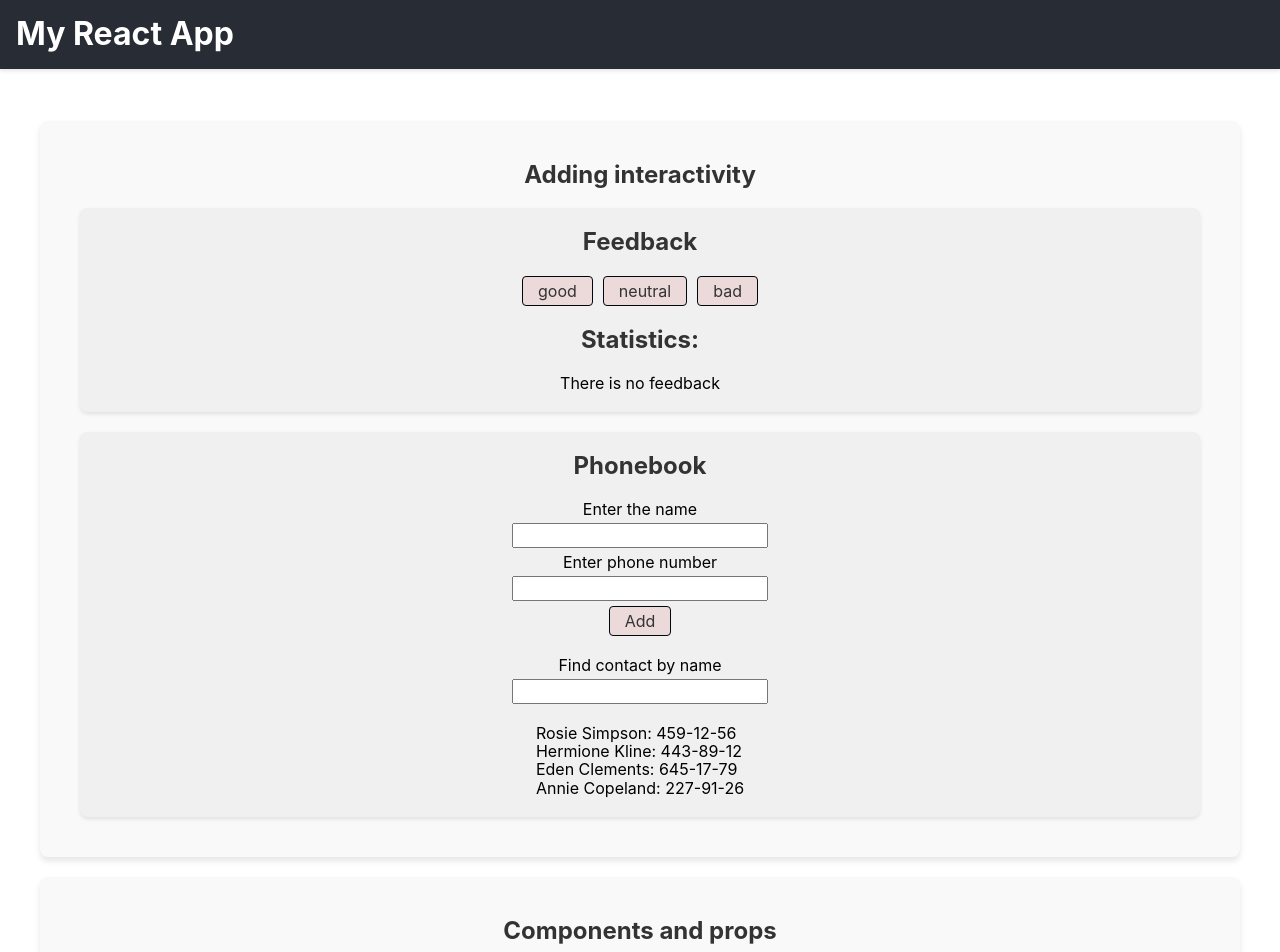
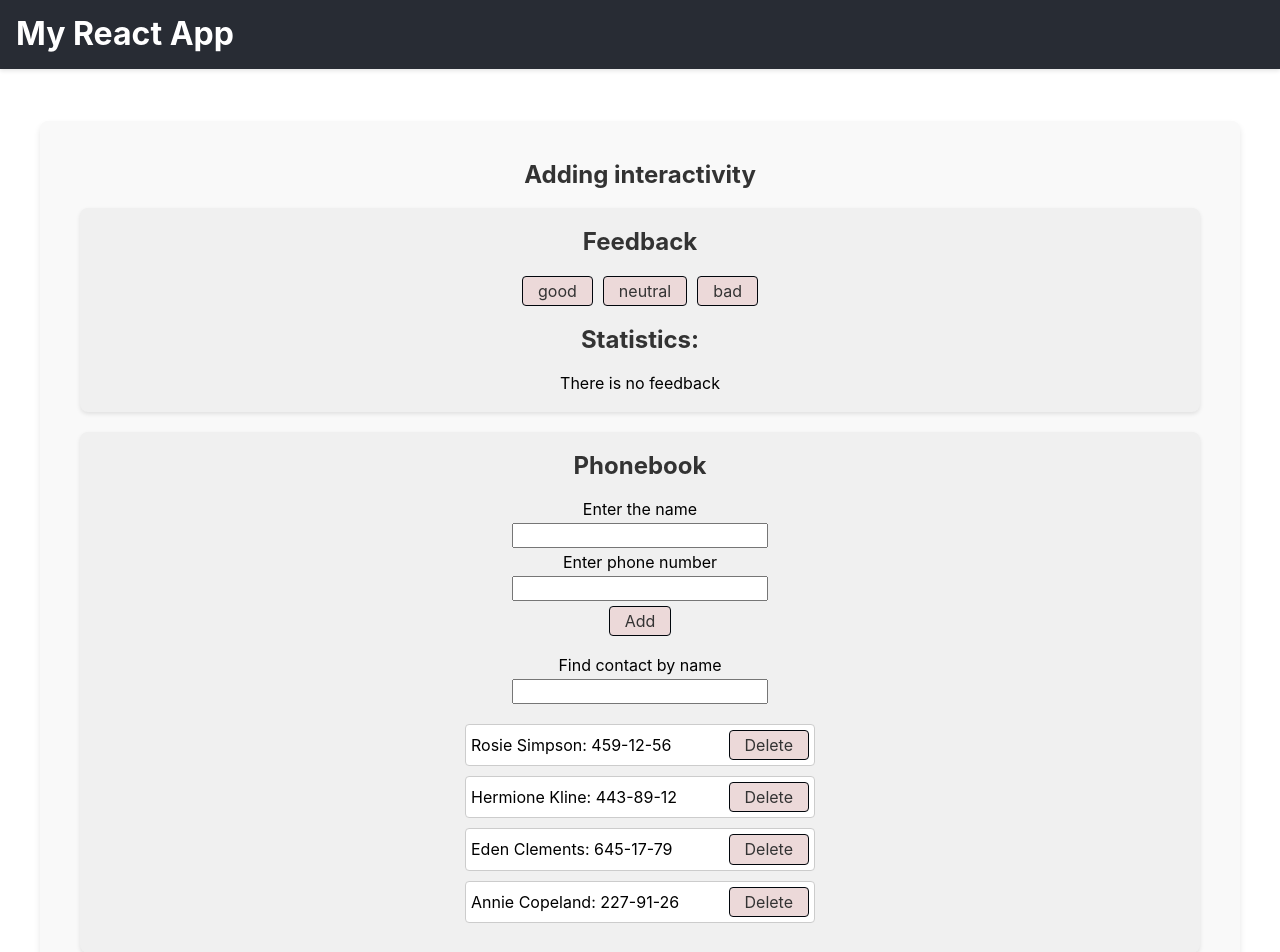
Before and after one commit to Fetivol/React_learning, a React (Create React App) app: page / in a window 1280 px wide. Shown: the top 952 px of the page. Built offline with nearby package versions, Linux system fonts and the light colour scheme.

Commit message:
delete contact

```diff
--- a/src/components/Lesson_2/Feedback/Feedback.styled.jsx
+++ b/src/components/Lesson_2/Feedback/Feedback.styled.jsx
@@ -35,7 +35,8 @@ export const Button = styled.button`
   cursor: pointer;
 
   &:hover {
-    background-color: #aaaaaa;
+    background-color: #d9c0c0;
+    color: #000;
   }
 `;
 export const StatsList = styled.ul`
--- a/src/components/Lesson_2/Phonebook/Phonebook.jsx
+++ b/src/components/Lesson_2/Phonebook/Phonebook.jsx
@@ -1,5 +1,12 @@
 import React, { useState } from 'react';
-import { Button, Form, Title, Wrapper } from './Phonebook.styled';
+import {
+  Button,
+  Form,
+  List,
+  ListItem,
+  Title,
+  Wrapper,
+} from './Phonebook.styled';
 import { nanoid } from 'nanoid';
 
 const listOfContacts = [
@@ -61,6 +68,13 @@ function Phonebook() {
     setState(prev => ({ ...prev, [name]: value }));
   }
 
+  function handleDelete(id) {
+    setState(prev => ({
+      ...prev,
+      contacts: prev.contacts.filter(contact => contact.id !== id),
+    }));
+  }
+
   return (
     <Wrapper>
       <Title>Phonebook</Title>
@@ -112,15 +126,26 @@ function Phonebook() {
           }}
         />
       </Form>
-      <ul>
-        {visibleItems.length > 0 ? (
-          visibleItems.map(el => (
-            <li key={el.id}>{`${el.name}: ${el.number}`}</li>
-          ))
-        ) : (
-          <p>We didn't find this person</p>
-        )}
-      </ul>
+
+      {visibleItems.length > 0 ? (
+        <List>
+          {visibleItems.map(el => (
+            <ListItem key={el.id}>
+              {`${el.name}: ${el.number}`}
+              <Button
+                type="button"
+                onClick={() => {
+                  handleDelete(el.id);
+                }}
+              >
+                Delete
+              </Button>
+            </ListItem>
+          ))}
+        </List>
+      ) : (
+        <p>We didn't find any persons</p>
+      )}
     </Wrapper>
   );
 }
--- a/src/components/Lesson_2/Phonebook/Phonebook.styled.jsx
+++ b/src/components/Lesson_2/Phonebook/Phonebook.styled.jsx
@@ -38,6 +38,29 @@ export const Button = styled.button`
   background-color: #ecd9d9;
   border: solid 1px #01060c;
   border-radius: 4px;
-  transition: background-color 0.3s ease;
+  transition: background-color 0.3s ease, color 0.3s ease;
+  &:hover {
+    background-color: #d9c0c0;
+    color: #000;
+  }
   cursor: pointer;
 `;
+
+export const List = styled.ul`
+  list-style: none;
+  padding: 0;
+  margin: 0;
+  width: 100%;
+  max-width: 350px;
+`;
+
+export const ListItem = styled.li`
+  display: flex;
+  justify-content: space-between;
+  align-items: center;
+  padding: 5px;
+  background-color: #fff;
+  border: solid 1px #ccc;
+  border-radius: 4px;
+  margin-bottom: 10px;
+`;
```
